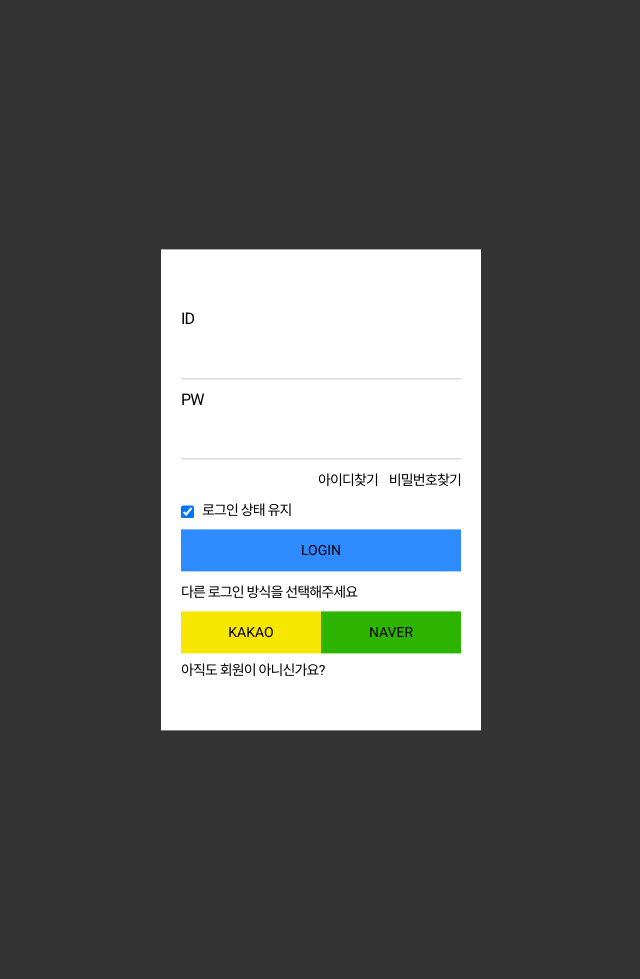
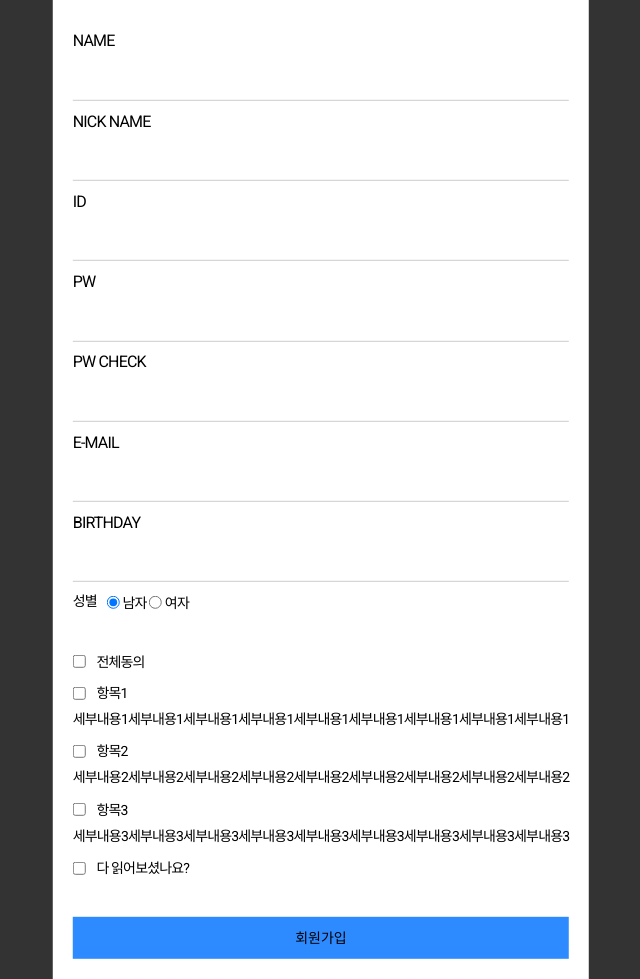
Before and after one commit to qkaxhfms/portfolio, a PHP site: page /pages/sample/sign_up.html in a window 1280 px wide. Shown: the whole page, without its empty margins (319-959 px from the left). Run offline with PHP 8.4, Linux system fonts and the light colour scheme; some libraries are stand-ins or nearby versions.

Commit message:
add sign_up page

```diff
--- a/pages/sample/css/modal.css
+++ b/pages/sample/css/modal.css
@@ -20,6 +20,8 @@ button:hover{color:#fff;background:#222;}
 
 /*form-content*/
 .form-check{margin:10px 0;}
+.form-gender{display: flex; margin:10px 0;}
+.form-gender>div:first-of-type{margin-right:10px;}
 .form-login{text-align:right;margin-top:12px;}
 .form-login>a{margin-left:8px;}
 .btn-login > button{background:#2e8bff;}
@@ -32,4 +34,7 @@ button:hover{color:#fff;background:#222;}
 .ad-question{margin-top:8px;}
 
 
-/*change*/
+.ad-agreement{margin:40px 0;}
+.ad-agreement>p{margin:12px 0;}
+.ad-agreement>ul>li{margin:12px 0;}
+.ad-agreement>ul>li>div:first-of-type{margin-bottom:8px;}
--- a/pages/sample/sign_up.html
+++ b/pages/sample/sign_up.html
@@ -6,7 +6,7 @@
     <meta name="viewport" content="width=device-width,initial-scale=1.0,minimum-scale=1.0,maximum-scale=1.0,user-scalable=no" />
     <meta name="keywords" content="샘플페이지_로그인페이지" />
     <meta name="description" content="샘플페이지_로그인페이지" />
-    <title>SIGN UP APAGE</title>
+    <title>[SAMPLE]SIGN UP PAGE</title>
     <link rel="stylesheet" href="css/reset.css" />
     <link rel="stylesheet" href="css/style.css" />
     <link rel="stylesheet" href="css/modal.css" />
@@ -28,8 +28,8 @@
                         <div class="form-row">
                             <div class="form-col">
                                 <div class="form">
-                                    <label for="abc">ID</label>
-                                    <input type="text" id="abc" name="username">
+                                    <label for="name_abc">NAME</label>
+                                    <input type="text" id="name_abc" name="username">
                                 </div>
                             </div>
                         </div>
@@ -40,34 +40,119 @@
                         <div class="form-row">
                             <div class="form-col">
                                 <div class="form">
-                                    <label for="abc">PW</label>
-                                    <input type="password" id="abc" name="password">
+                                    <label for="abc">NICK NAME</label>
+                                    <input type="text"" id="abc" name="password">
                                 </div>
                             </div>
                         </div>
                     </div>
                     <!--//form-list-->
-                    <div class="form-login">
-                        <a href="">아이디찾기</a>
-                        <a href="">비밀번호찾기</a>
+                    <!--form-list-->
+                    <div class="form-list">
+                        <div class="form-row">
+                            <div class="form-col">
+                                <div class="form">
+                                    <label for="id_abc">ID</label>
+                                    <input type="text" id="id_abc" name="username">
+                                </div>
+                            </div>
+                        </div>
                     </div>
-                    <div class="form-check">
-                        <label for="">
-                            <input type="checkbox" checked="checked" name="remember">로그인 상태 유지
-                        </label>
+                    <!--//form-list-->
+                    <!--form-list-->
+                    <div class="form-list">
+                        <div class="form-row">
+                            <div class="form-col">
+                                <div class="form">
+                                    <label for="pw_2">PW</label>
+                                    <input type="password" id="pw_2" name="password">
+                                </div>
+                            </div>
+                        </div>
+                    </div>
+                    <!--//form-list-->
+                    <!--form-list-->
+                    <div class="form-list">
+                        <div class="form-row">
+                            <div class="form-col">
+                                <div class="form">
+                                    <label for="pw_3">PW CHECK</label>
+                                    <input type="password" id="pw_3" name="password">
+                                </div>
+                            </div>
+                        </div>
+                    </div>
+                    <!--//form-list-->
+                    <!--form-list-->
+                    <div class="form-list">
+                        <div class="form-row">
+                            <div class="form-col">
+                                <div class="form">
+                                    <label for="pw_3">E-MAIL</label>
+                                    <input type="text" id="email_1" name="password">
+                                </div>
+                            </div>
+                        </div>
+                    </div>
+                    <!--//form-list-->
+                    <!--form-list-->
+                    <div class="form-list">
+                        <div class="form-row">
+                            <div class="form-col">
+                                <div class="form">
+                                    <label for="pw_3">BIRTHDAY</label>
+                                    <input type="text" id="birthday_1" name="password">
+                                </div>
+                            </div>
+                        </div>
+                    </div>
+                    <!--//form-list-->
+                    <div class="form-gender">
+                        <div>성별</div>
+                        <div>
+                            <input type="radio" name="tabmenu" id="gender_1" checked />
+                            <label for="gender_1">남자</label>
+                            <input type="radio" name="tabmenu" id="gender_2" />
+                            <label for="gender_2">여자</label>
+                        </div>
+                    </div>
+                    <div class="ad-agreement">
+                        <p>
+                            <input type="checkbox" name="tabmenu" id="agreement_all" />
+                            <label for="tab1">전체동의</label>
+                        </p>
+                        <ul>
+                            <li>
+                                <div>
+                                    <input type="checkbox" name="tabmenu" id="agreement_1" />
+                                    <label for="tab1">항목1</label>
+                                </div>
+                                <div>세부내용1세부내용1세부내용1세부내용1세부내용1세부내용1세부내용1세부내용1세부내용1</div>
+                            </li>
+                            <li>
+                                <div>
+                                    <input type="checkbox" name="tabmenu" id="agreement_2" />
+                                    <label for="tab2">항목2</label>
+                                </div>
+                                <div>세부내용2세부내용2세부내용2세부내용2세부내용2세부내용2세부내용2세부내용2세부내용2</div>
+                            </li>
+                            <li>
+                                <div>
+                                    <input type="checkbox" name="tabmenu" id="agreement_3" />
+                                    <label for="tab2">항목3</label>
+                                </div>
+                                <div>세부내용3세부내용3세부내용3세부내용3세부내용3세부내용3세부내용3세부내용3세부내용3</div>
+                            </li>
+                        </ul>
+                        <p>
+                            <input type="checkbox" name="tabmenu" id="agreement_end" />
+                            <label for="tab1">다 읽어보셨나요?</label>
+                        </p>
                     </div>
                     <div class="btn-login">
-                        <button>LOGIN</button>
+                        <button>회원가입</button>
                     </div>
                 </form>
-                <p>다른 로그인 방식을 선택해주세요</p>
-                <div class="btn-social">
-                    <button>KAKAO</button>
-                    <button>NAVER</button>
-                </div>
-                <div class="ad-question">
-                    <a href="javascript;">아직도 회원이 아니신가요?</a>
-                </div>
             </div>
             <!--//form-wrap-->
           </div>
```
Also changed, not shown: pages/sample/login.html (added, +79 -0 lines).
